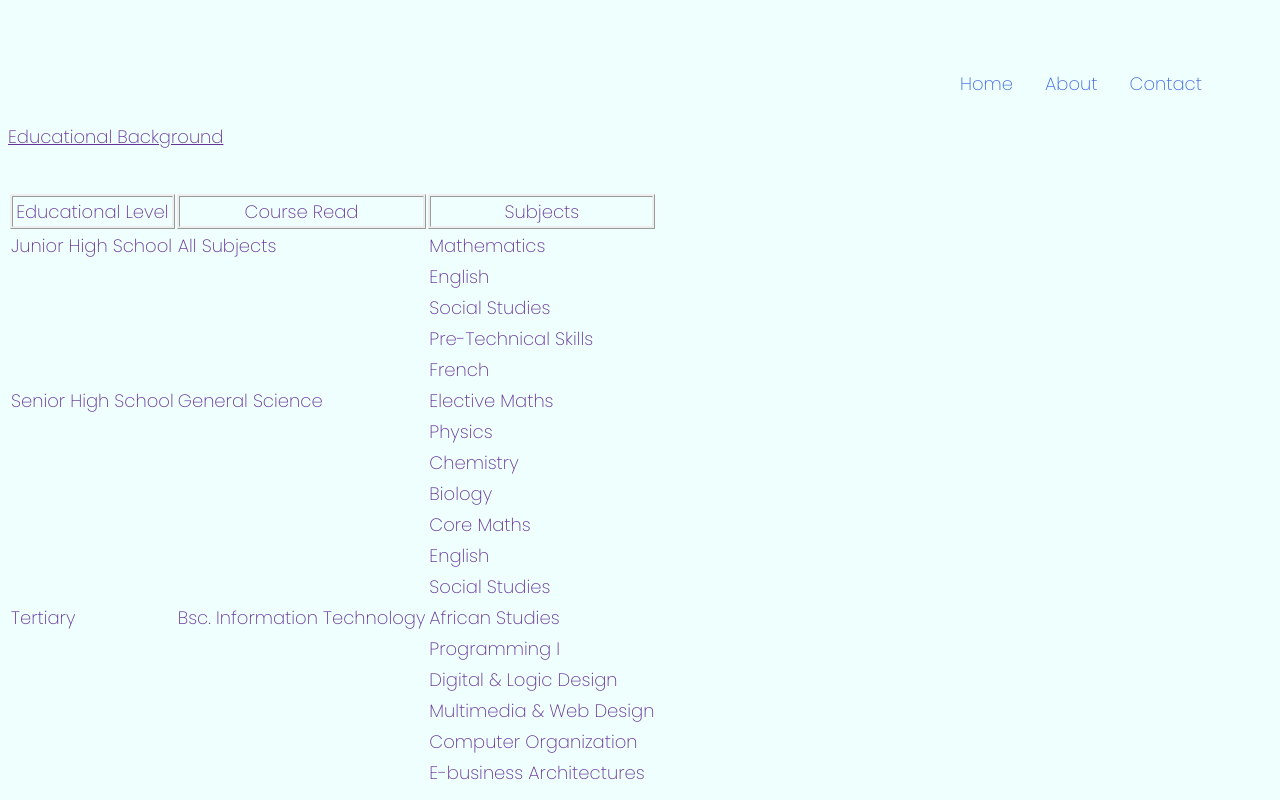
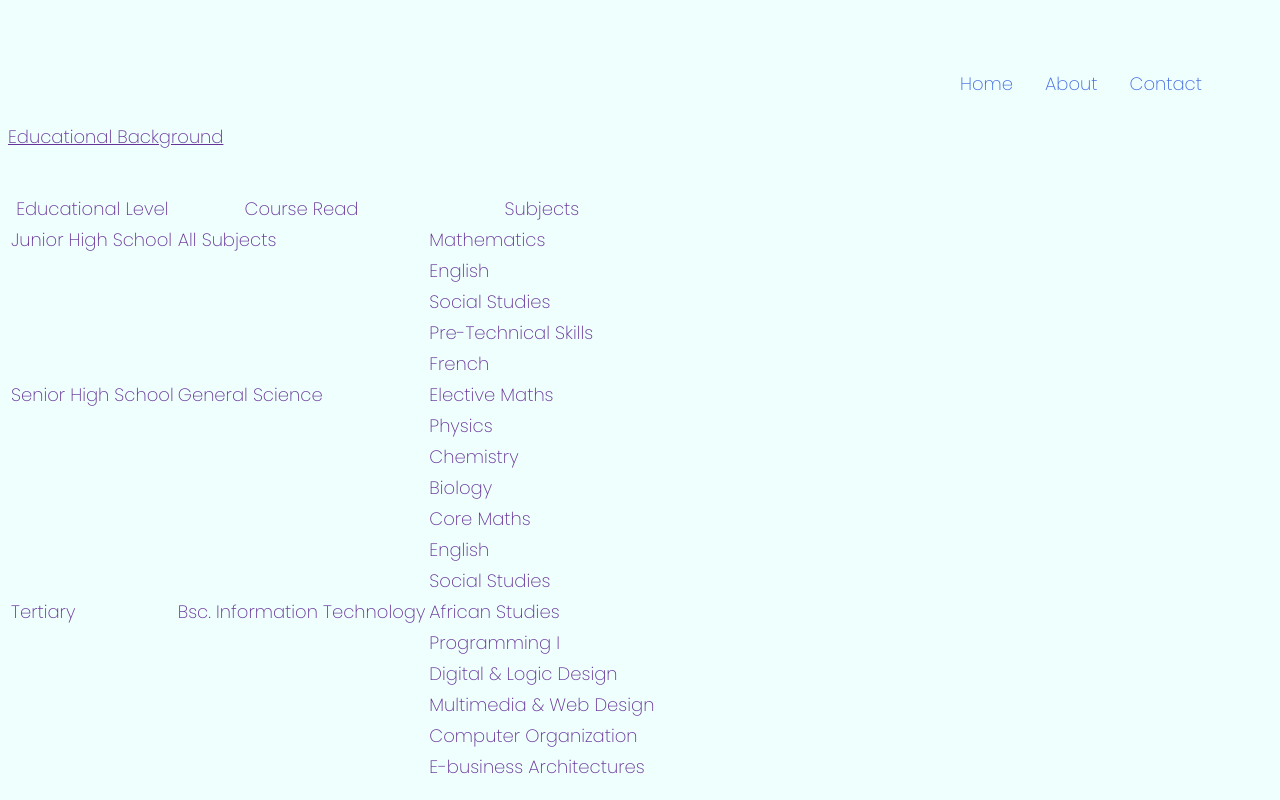
Before and after one commit to kevin2-cyber/Web-development, a PHP site: page /about.html in a window 1280 px wide. Run offline with PHP 8.4, Linux system fonts and the light colour scheme.

Commit message:
configured table

```diff
--- a/assignment-3/index.html
+++ b/assignment-3/index.html
@@ -22,7 +22,7 @@
         <img src="/images/image.jpeg" alt="Kelvin Eduful" class="image-container">
         <div class="body-container">
             <p>My name is <strong>Kelvin Eduful.</strong> I am a level 200 student of University of Ghana reading
-                <b>Bachelor of Science in Information Technology</b>. My passion is to be a <em>DevOps Engineer</em> in the coming 7 years.</p>
+                <strong>Bachelor of Science in Information Technology</strong>. My passion is to be a <em>DevOps Engineer</em> in the coming 7 years.</p>
             <p>Singing is my hobby. I love exploring nature and solving problems.</p>
         </div>
     </div>
--- a/assignment-3/theme.css
+++ b/assignment-3/theme.css
@@ -97,6 +97,6 @@ label {
 }
 
 table th {
-    border-style: ridge;
+    border-style: none;
     margin-left: 20px;
 }
```
